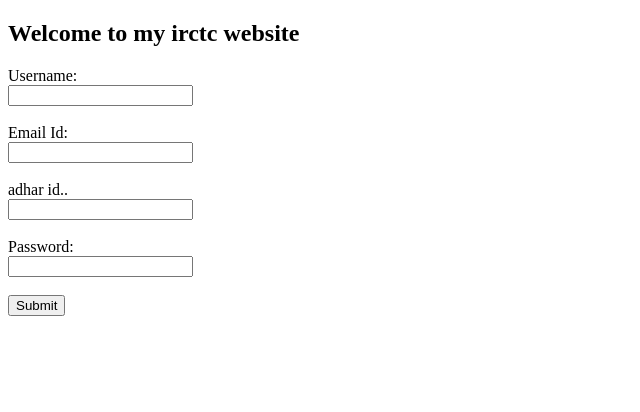
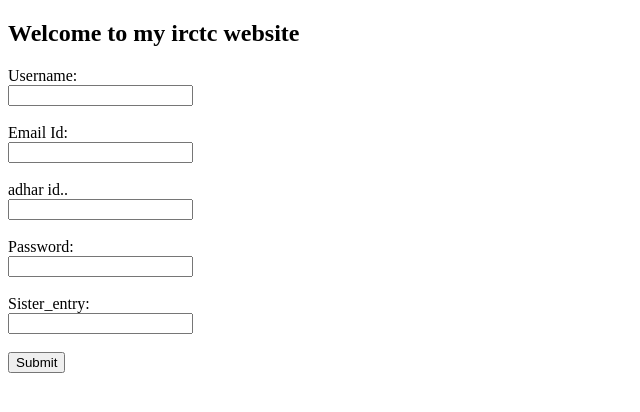
Before and after one commit to soumyarvernekar/myirctc, a Java web app: page / in a window 1280 px wide. Shown: the top 412 px of the page, without its empty margins (0-640 px from the left). Run offline with Tomcat 11, a stand-in JSP engine, Linux system fonts and the light colour scheme.

Commit message:
modified

```diff
--- a/src/main/webapp/index.jsp
+++ b/src/main/webapp/index.jsp
@@ -17,6 +17,8 @@
         <input type="text" id="username" name="username"><br><br>
         <label for="password">Password:</label><br>
         <input type="password" id="password" name="password"><br><br>
+	<label for="password">Sister_entry:</label><br>
+        <input type="password" id="password" name="password"><br><br>
         <input type="submit" value="Submit">
     </form>
 </body>
```
